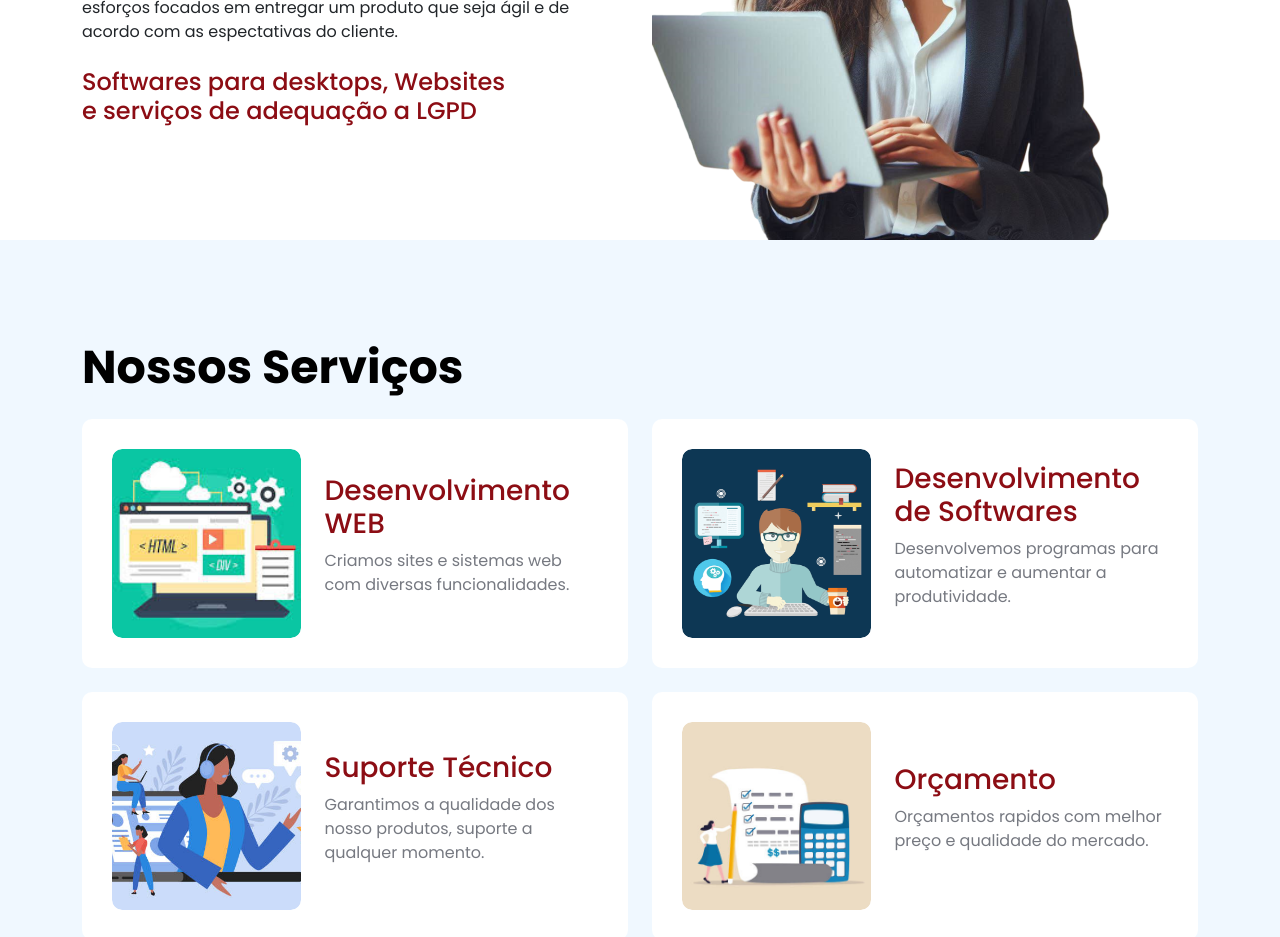
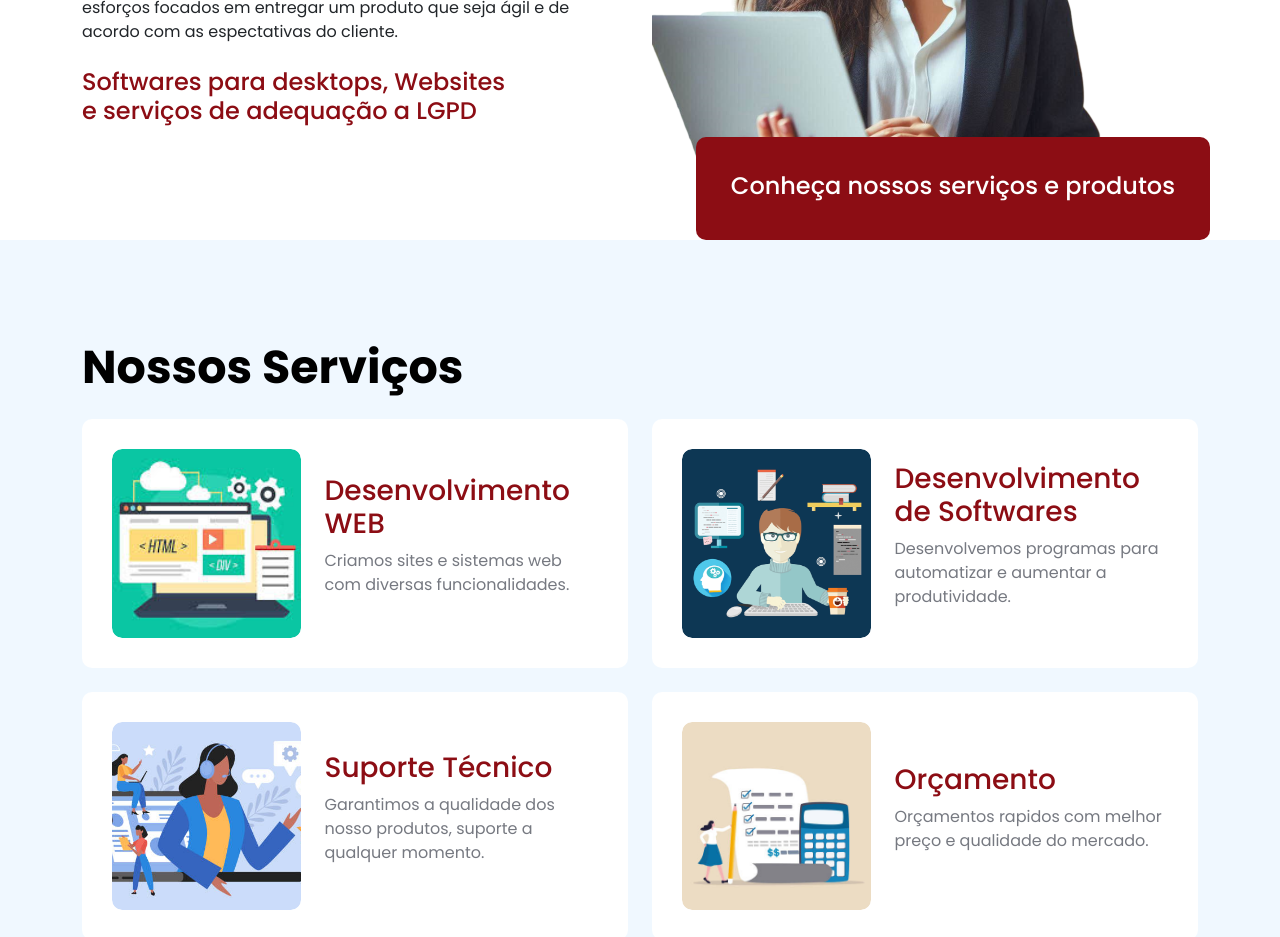
Before and after one commit to DecioBarros97/W-tech, a plain HTML site: page index.html in a window 1280 px wide. Shown: the part 1020-1957 px from the top of the page. Drawn offline with nearby package versions, Linux system fonts and the light colour scheme.

Commit message:
commit balao

```diff
--- a/index.html
+++ b/index.html
@@ -118,7 +118,6 @@
 
                         Buscamos altos padrões de qualidade, juntando nossos maiores esforços focados em entregar
                         um produto que seja ágil e de acordo com as espectativas do cliente. <br> <br>
-
                         <h5 class="cor">Softwares para desktops, Websites <br>
                             e serviços de adequação a LGPD</h5>
                         </p>
@@ -126,9 +125,11 @@
 
                     <div class="col-lg-6 col-12 custom-block-wrap efeito-img-section2 ">
                         <img src="images/section2_preview_rev_2.png" class="img-fluid">
-                        <a href="#services-section">
 
-                        </a>
+                        <div class="custom-block d-flex flex-column">
+                            <h5 class="text-white mb-1">Conheça nossos serviços e produtos</h5>
+                        </div>
+
                     </div>
 
                 </div>
```
